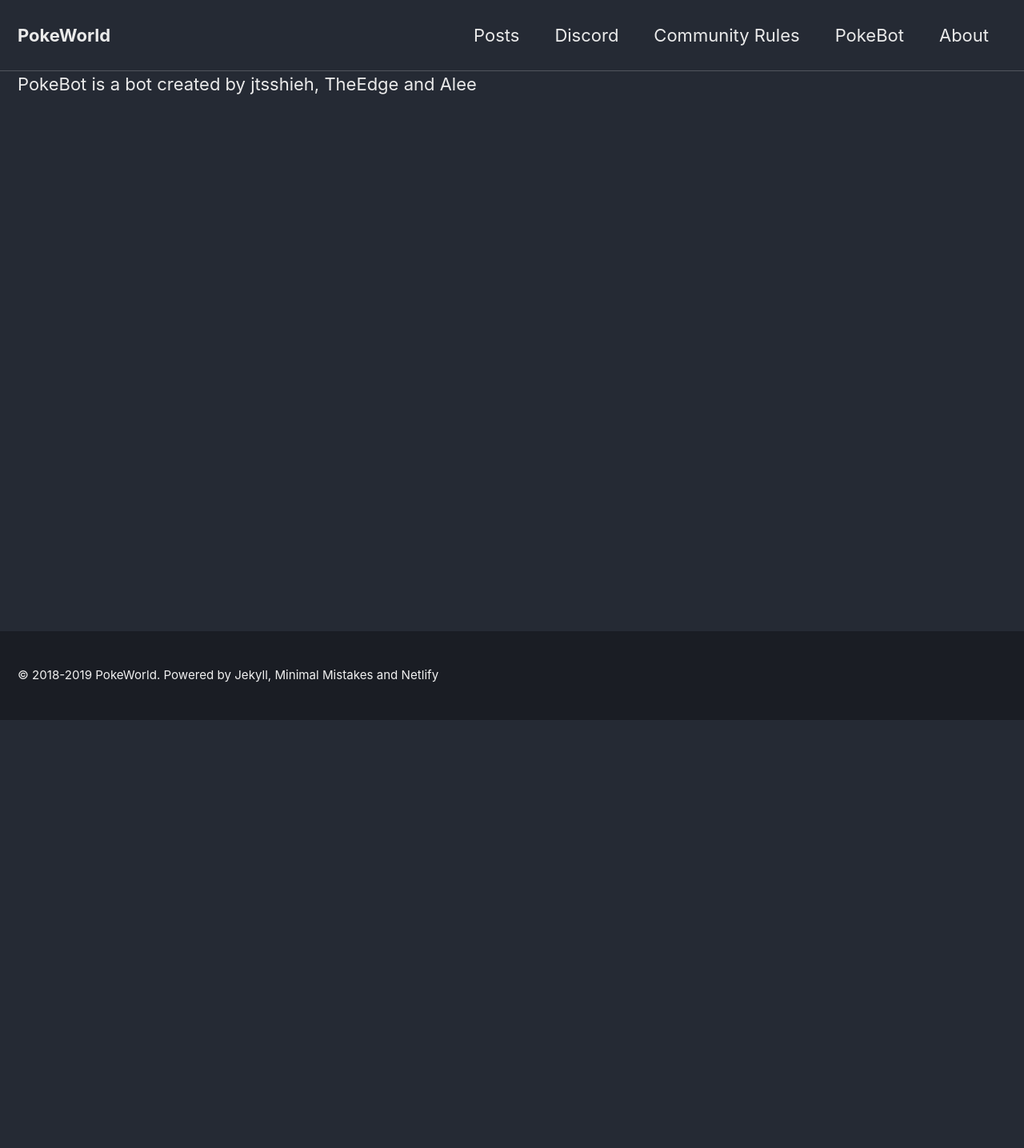
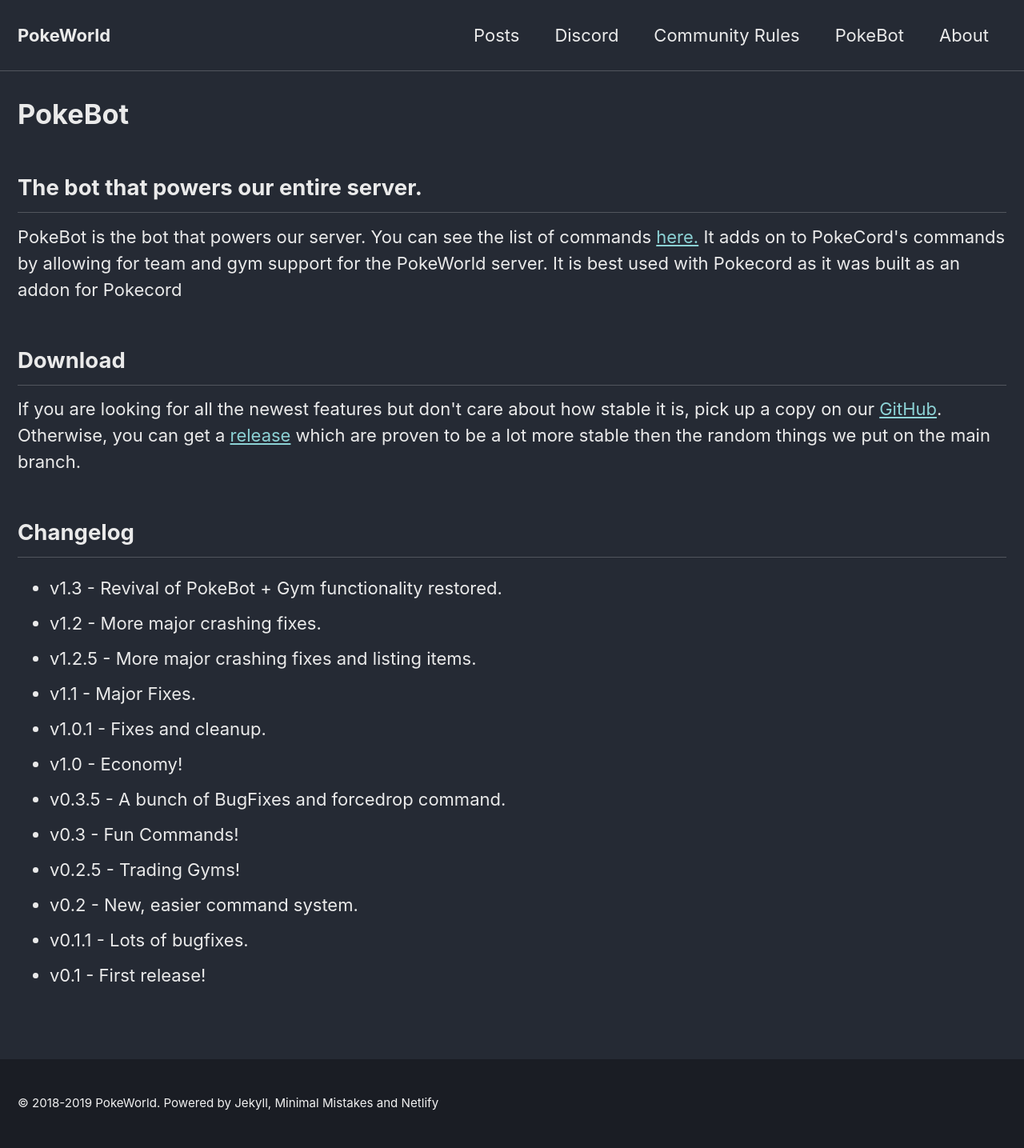
Before and after one commit to UniverseDevGroup/pokeworld-website, a Jekyll site: the page built from _pages/pokebot.html, in a window 1280 px wide. Shown: the whole page at 80% size. Built offline with Jekyll 4.4.1, drawn with Linux system fonts in a browser that asks for light colours; cached includes are drawn as plain includes; nearby versions of some CDN libraries; before the commit the page ends 900 px from its top, so only the background shows below that.

Commit message:
Restored the old pokebot page and fixed the about page

```diff
--- a/_pages/about.html
+++ b/_pages/about.html
@@ -1,4 +1,5 @@
 ---
+title: About
 layout: splash
 permalink: /about
 ---
--- a/_pages/pokebot.html
+++ b/_pages/pokebot.html
@@ -3,4 +3,25 @@
 layout: splash
 permalink: /pokebot
 ---
-PokeBot is a bot created by jtsshieh, TheEdge and Alee
+<br>
+<h1>PokeBot</h1>
+<h2>The bot that powers our entire server.</h2>
+<p>PokeBot is the bot that powers our server. You can see the list of commands <a href="#">here.</a> It adds on to PokeCord's commands by allowing for team and gym support for the PokeWorld server. It is best used with Pokecord as it was built as an addon for Pokecord</p>
+<h2>Download</h2>
+<p>If you are looking for all the newest features but don't care about how stable it is, pick up a copy on our <a href="https://github.com/UniverseDevGroup/PokeBot">GitHub</a>. Otherwise, you can get a <a href="https://github.com/UniverseDevGroup/PokeBot/releases">release</a> which are proven to be a lot more stable then the random things we put on the main branch.</p>
+<p></p>
+<h2>Changelog</h2>
+<ul>
+<li>v1.3 - Revival of PokeBot + Gym functionality restored.</li>
+<li>v1.2 - More major crashing fixes.</li>
+<li>v1.2.5 - More major crashing fixes and listing items.</li>
+<li>v1.1 - Major Fixes.</li>
+<li>v1.0.1 - Fixes and cleanup.</li>
+<li>v1.0 - Economy!</li>
+<li>v0.3.5 - A bunch of BugFixes and forcedrop command.</li>
+<li>v0.3 - Fun Commands!</li>
+<li>v0.2.5 - Trading Gyms!</li>
+<li>v0.2 - New, easier command system.</li>
+<li>v0.1.1 - Lots of bugfixes.</li>
+<li>v0.1 - First release!</li>
+</ul>
```
